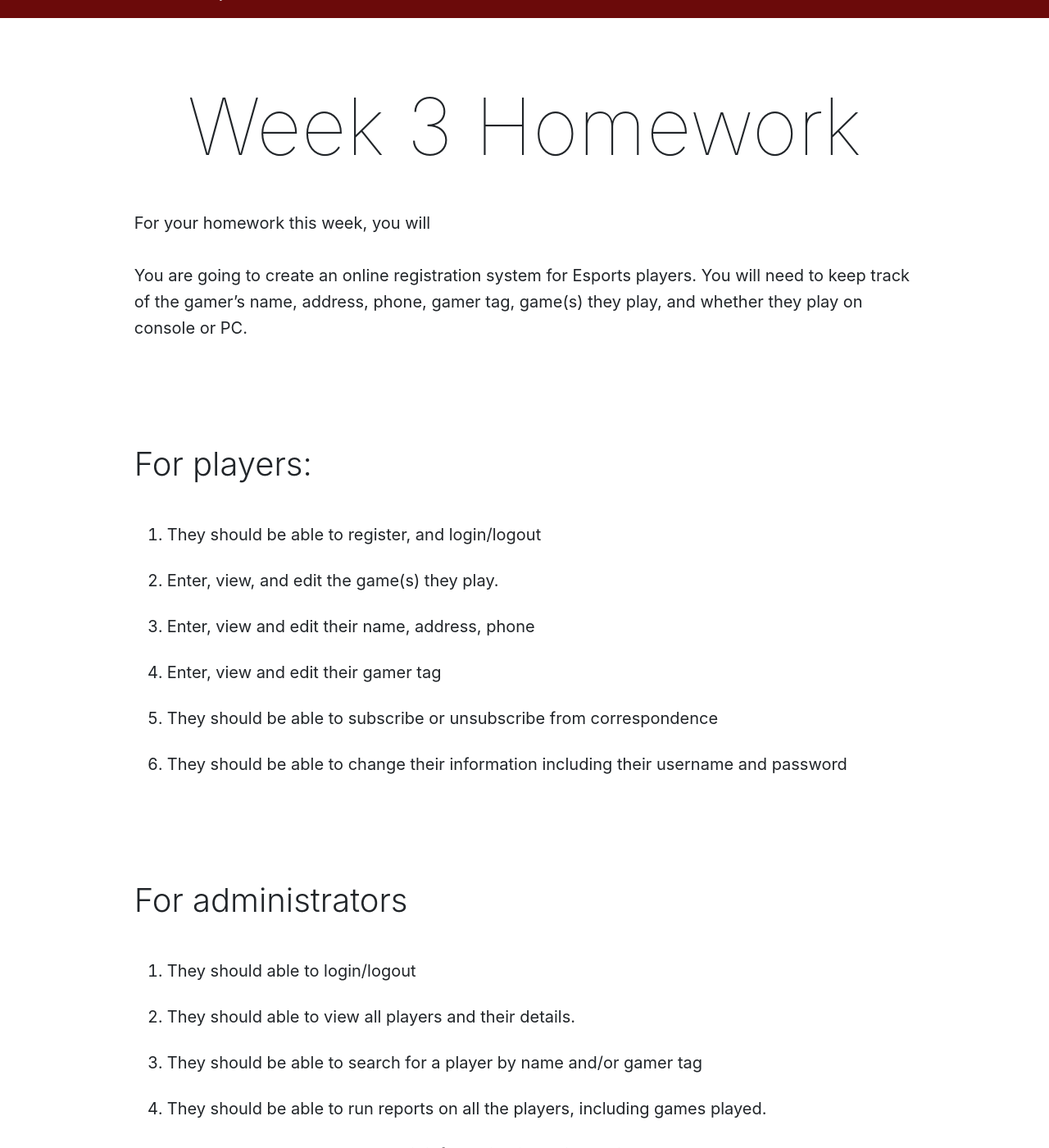
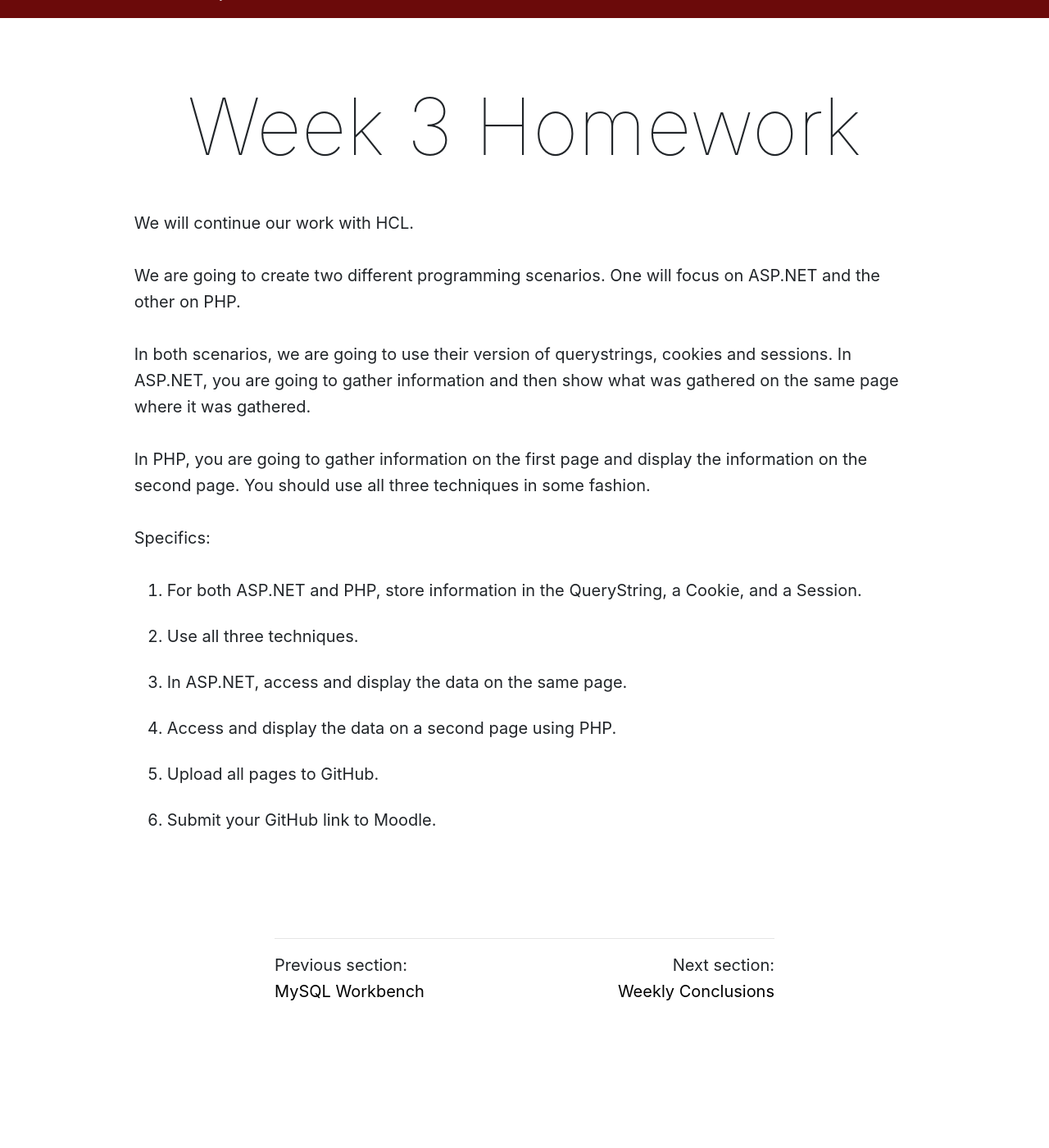
Before and after one commit to Montana-Media-Arts/461_WebServer-Fall2021, a Jekyll site: the page built from modules/week-3/_posts/2017-01-10-homework.md, in a window 1280 px wide and 1400 px high, scrolled down 325 px. Shown: the whole window at 82% size. Built offline with Jekyll 4.4.1, drawn with Linux system fonts in a browser that asks for light colours; nearby versions of some CDN libraries; after the commit the page ends 1566 px from its top, so only the background shows below that; some of the changed text lies outside the part shown.

Commit message:
updated the week and the homework

```diff
--- a/_data/course.yml
+++ b/_data/course.yml
@@ -7,6 +7,6 @@ institution-short: Media Arts | Montana
 infoModules: [syllabus, dates, instructors, help]
 
 
-modules: [week-1, week-2]
+modules: [week-1, week-2, week-3]
 # modules: [week-1, week-2, week-3, week-4, week-5, week-6, week-7, week-8, week-9, week-10, week-11, week-12, week-13, final-project]
 # modules: [week-1, week-2, week-3, week-4, week-5, week-6, week-7, week-8, week-9, week-10, week-11, week-12, final-info]
--- a/modules/week-3/_posts/2017-01-10-homework.md
+++ b/modules/week-3/_posts/2017-01-10-homework.md
@@ -6,6 +6,24 @@ jotted: false
 
 # Week 3 Homework
 
+We will continue our work with HCL.
+
+We are going to create two different programming scenarios.  One will focus on ASP.NET and the other on PHP.
+
+In both scenarios, we are going to use their version of querystrings, cookies and sessions.  In ASP.NET, you are going to gather information and then show what was gathered on the same page where it was gathered.
+
+In PHP, you are going to gather information on the first page and display the information on the second page.  You should use all three techniques in some fashion.
+
+Specifics:
+
+1.	For both ASP.NET and PHP, store information in the QueryString, a Cookie, and a Session.
+2.	Use all three techniques.
+3.	In ASP.NET, access and display the data on the same page.
+4.	Access and display the data on a second page using PHP.
+5.	Upload all pages to GitHub.
+6.	Submit your GitHub link to Moodle.
+
+<!--
 For your homework this week, you will
 
 You are going to create an online registration system for Esports players. You will need to keep track of the
@@ -40,3 +58,4 @@ gamer’s name, address, phone, gamer tag, game(s) they play, and whether they p
 4. Apply the style sheet to all pages.
 5. Design some test cases for this page.
 6. Upload your pages to your repository and turn your link into GitHub.
+-->
```
